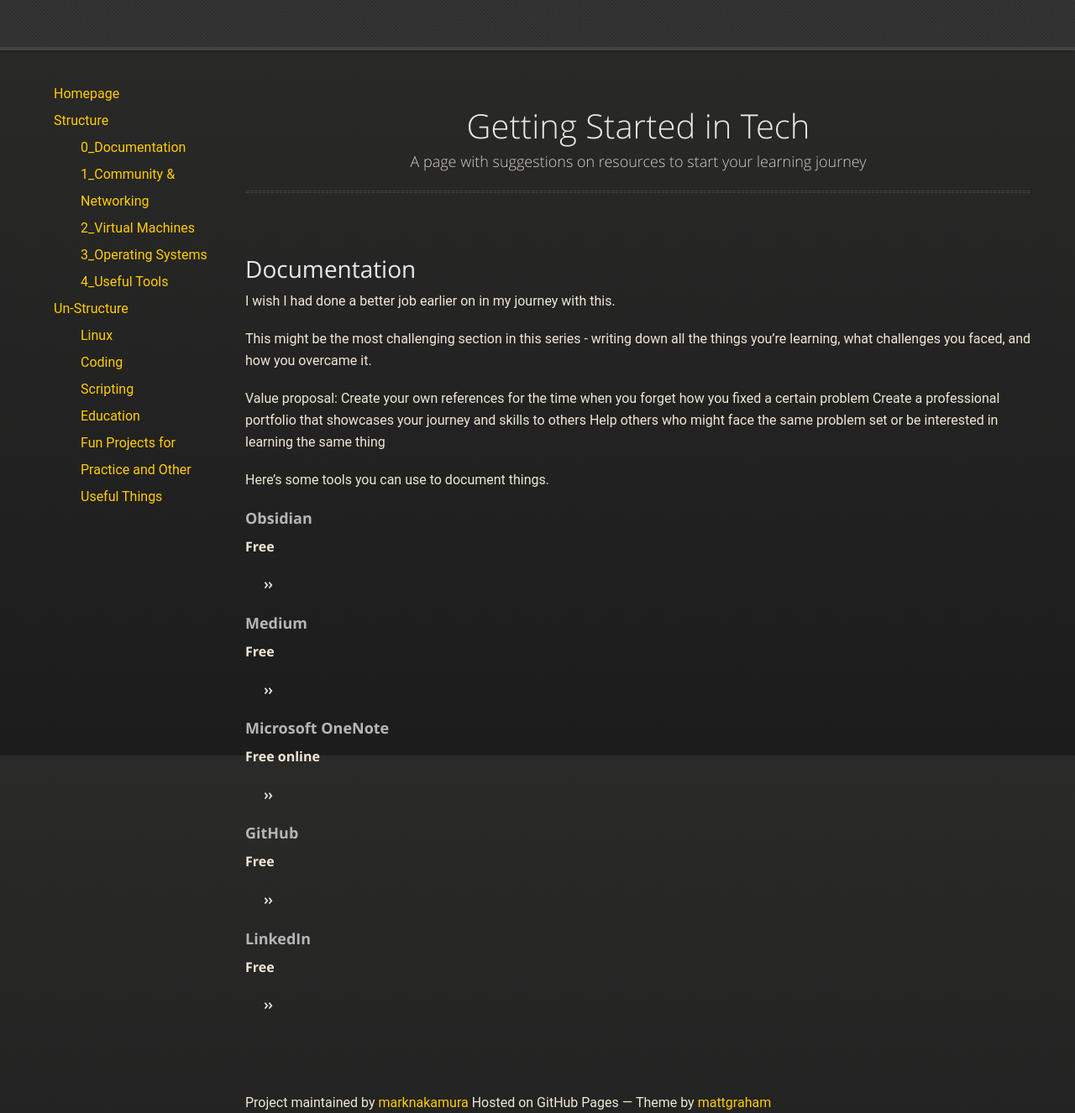
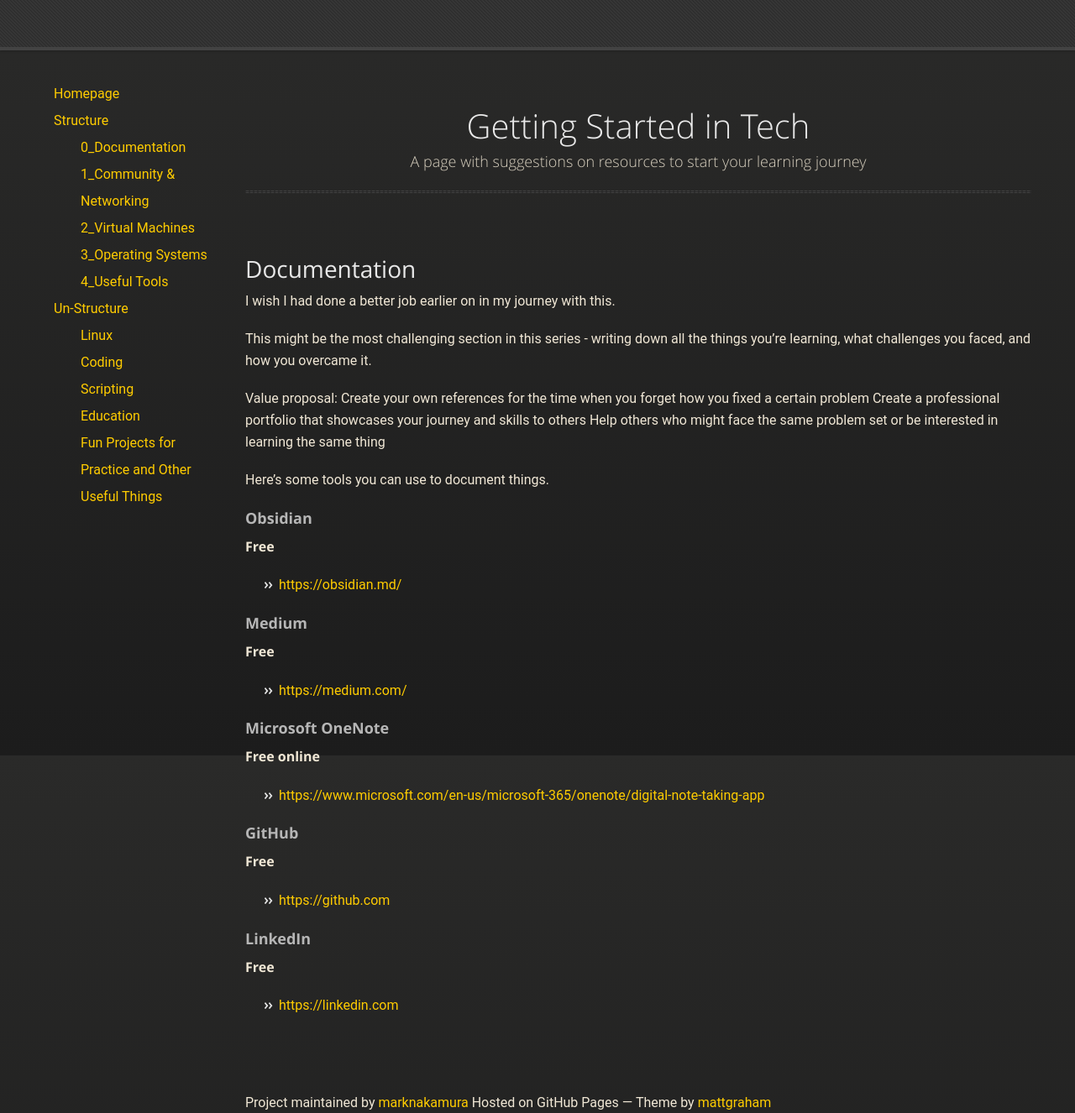
Before and after one commit to marknakamura/getting-started-in-tech, a Jekyll site: the page built from 0_Documentation.md, in a window 1280 px wide and 1326 px high. Shown: the whole window at 84% size. Built offline with Jekyll 4.4.1, drawn with Linux system fonts in a browser that asks for light colours; our own code applies the rules of GitHub Pages for plain Markdown files; part of the change alters nothing that is shown.

Commit message:
update documentation again

```diff
--- a/0_Documentation.md
+++ b/0_Documentation.md
@@ -12,20 +12,20 @@ Here's some tools you can use to document things.
 
 ### **Obsidian**
 **Free**
-- [](https://obsidian.md/){:target="_blank"}
+- [https://obsidian.md/](https://obsidian.md/){:target="_blank"}
 
 ### **Medium**
 **Free**
-- [](https://medium.com/){:target="_blank"}
+- [https://medium.com/](https://medium.com/){:target="_blank"}
 
 ### **Microsoft OneNote**
 **Free online**
-- [](https://www.microsoft.com/en-us/microsoft-365/onenote/digital-note-taking-app){:target="_blank"}
+- [https://www.microsoft.com/en-us/microsoft-365/onenote/digital-note-taking-app](https://www.microsoft.com/en-us/microsoft-365/onenote/digital-note-taking-app){:target="_blank"}
 
 ### **GitHub**
 **Free**
-- [](https://github.com){:target="_blank"}
+- [https://github.com](https://github.com){:target="_blank"}
 
 ### **LinkedIn**
 **Free**
-- [](https://linkedin.com){:target="_blank"}
+- [https://linkedin.com](https://linkedin.com){:target="_blank"}
```
